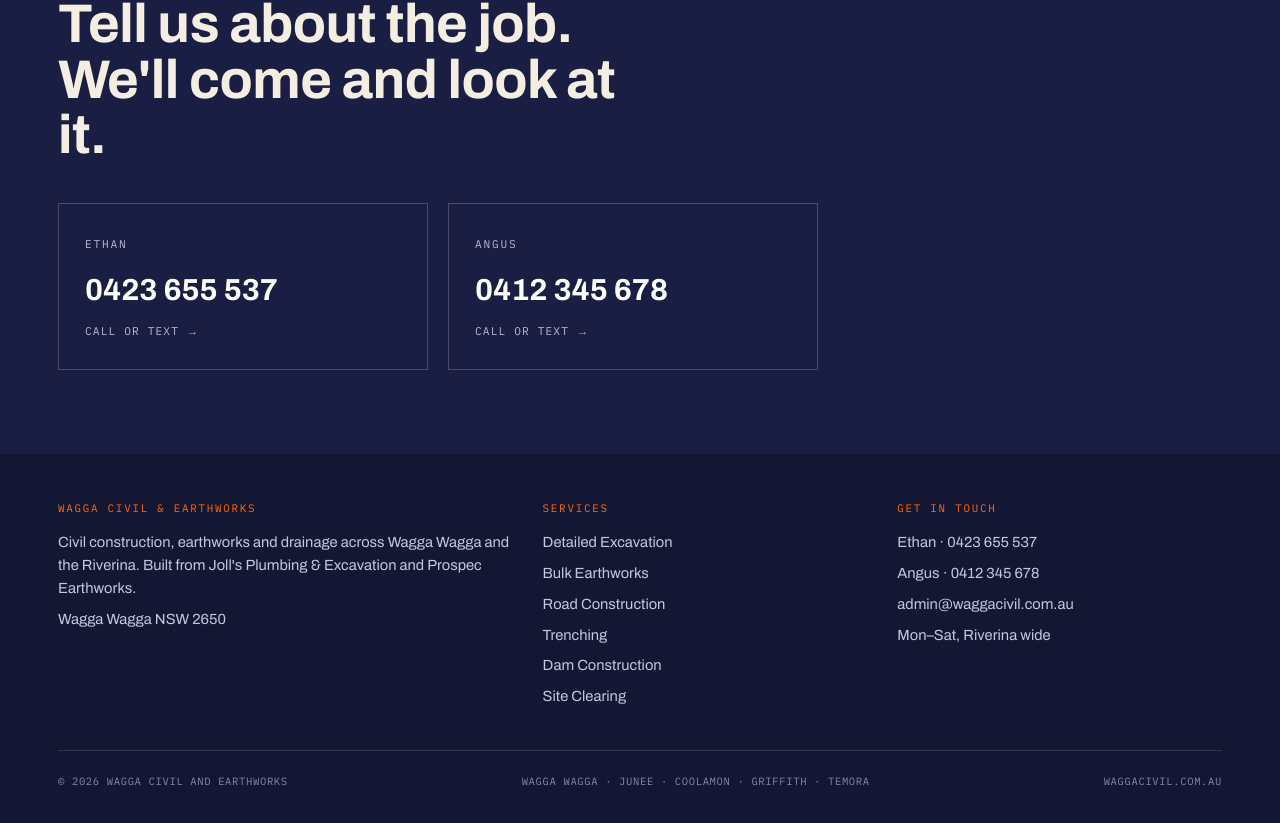
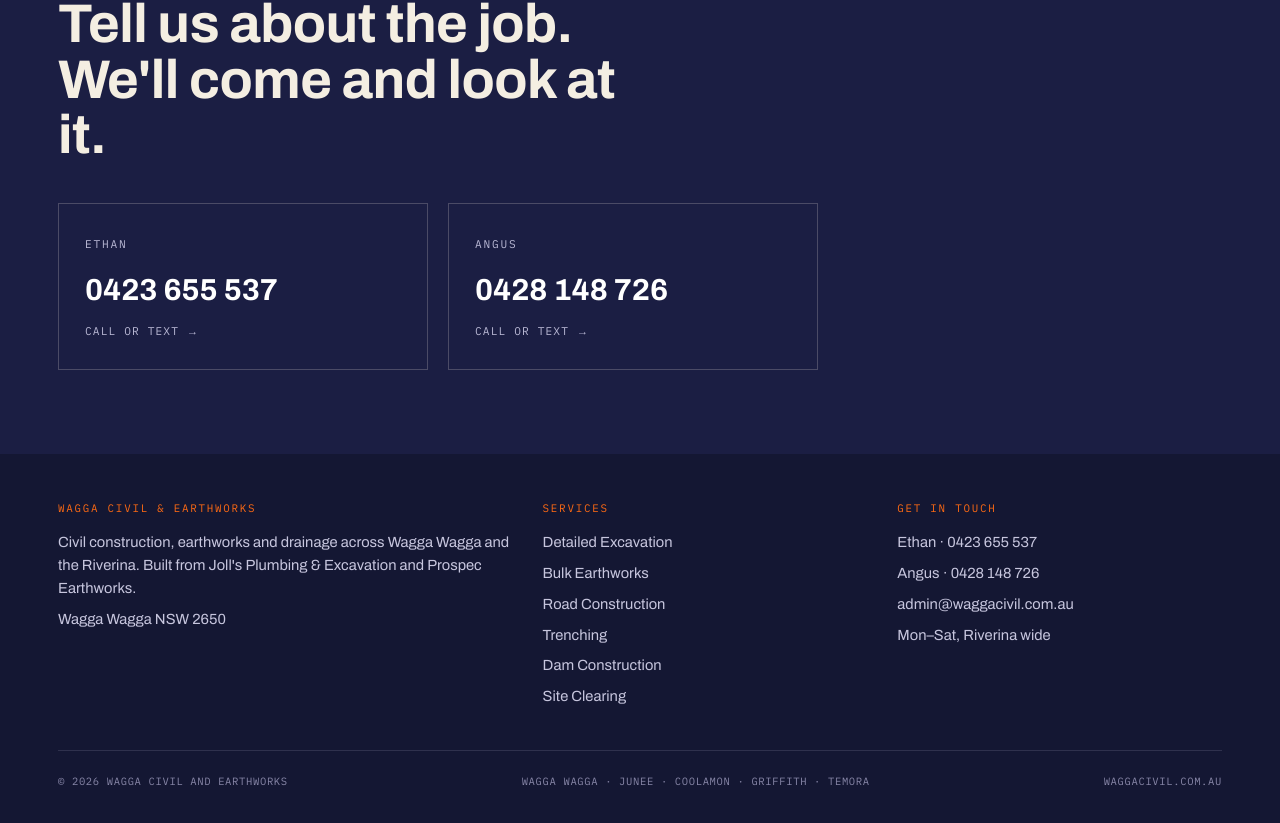
Before and after one commit to Brayds/wagga-civil, a Next.js app: page /about in a window 1280 px wide. Shown: the part 2893-3716 px from the top of the page. Built offline with nearby package versions, Linux system fonts and the light colour scheme.

Commit message:
content: revert Angus's phone number and relabel Kobelco tile to 8t (via /update-site)

```diff
--- a/app/page.tsx
+++ b/app/page.tsx
@@ -16,7 +16,7 @@ export const metadata: Metadata = {
 const work = [
   { src: "/images/work/slab-formwork.jpg", col: "c6", ar: "ar43", t: "Commercial slab & civil", loc: "Riverina" },
   { src: "/images/work/drainage-headwall.jpg", col: "c6", ar: "ar43", t: "Stormwater & headwall", loc: "Wagga Wagga" },
-  { src: "/images/work/machine-kobelco.jpg", col: "c4", ar: "ar45", t: "14t Kobelco", loc: "Site prep" },
+  { src: "/images/work/machine-kobelco.jpg", col: "c4", ar: "ar45", t: "8t Kobelco", loc: "Site prep" },
   { src: "/images/work/survey-trimble.jpg", col: "c4", ar: "ar45", t: "GPS set-out", loc: "Trimble" },
   { src: "/images/work/retaining-wall.jpg", col: "c4", ar: "ar45", t: "Rock retaining wall", loc: "Wagga Wagga" },
   { src: "/images/work/bulk-pad.jpg", col: "c6", ar: "ar43", t: "Bulk earthworks pad", loc: "Junee" },
--- a/content/site.ts
+++ b/content/site.ts
@@ -20,7 +20,7 @@ export const site = {
   // Two named contacts for the merged business.
   contacts: [
     { name: "Ethan", phone: "0423 655 537", tel: "+61423655537" },
-    { name: "Angus", phone: "0412 345 678", tel: "+61412345678" },
+    { name: "Angus", phone: "0428 148 726", tel: "+61428148726" },
   ],
 
   // Client asked to show the location as just "Wagga Wagga" — no street
```
